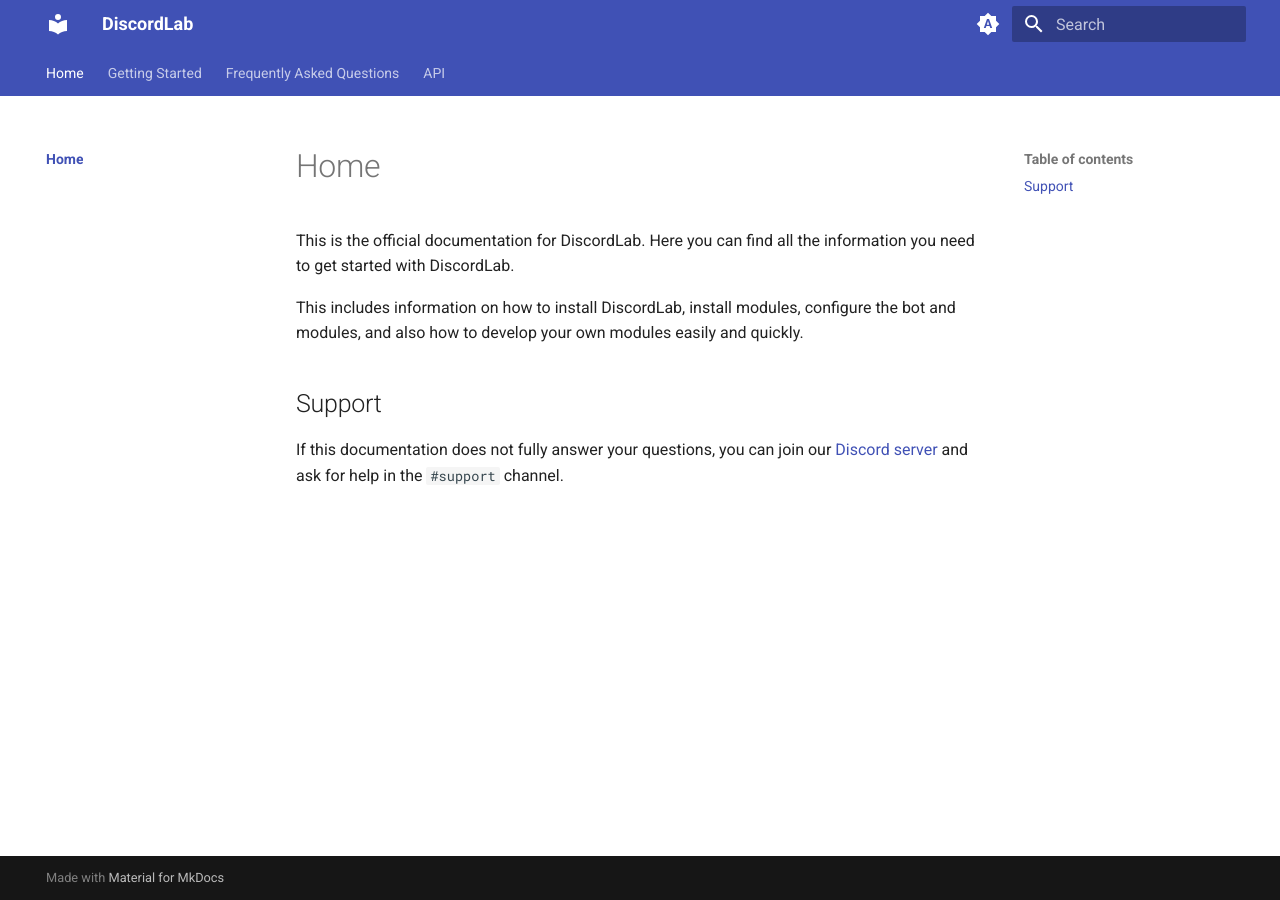
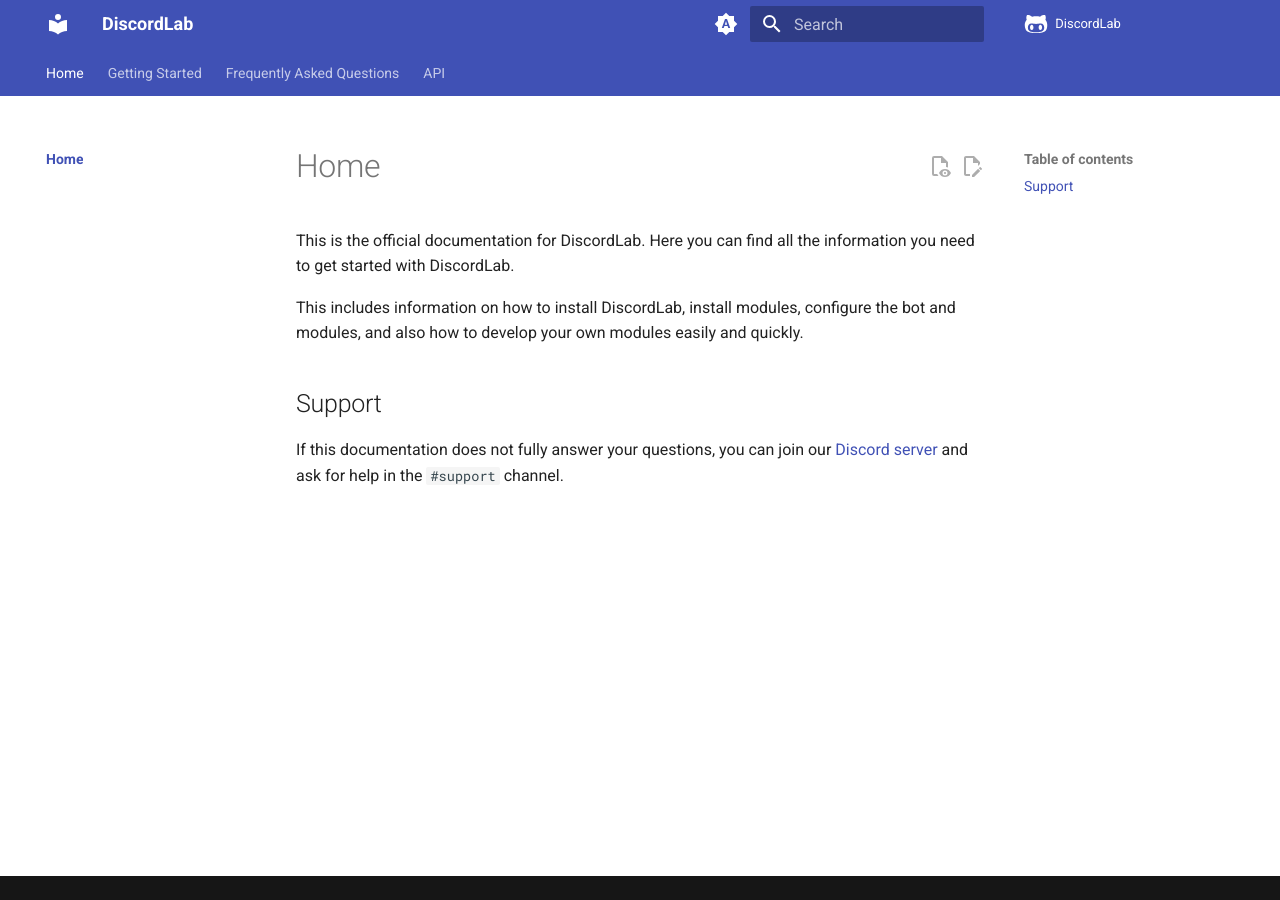
Before and after one commit to DiscordLabSCP/docs, an MkDocs documentation site: the page built from docs/index.md, in a window 1280 px wide. Built offline with MkDocs 1.6.1 and Material for MkDocs 9.7.7, drawn with Linux system fonts in a browser that asks for light colours; comment, search, counter and statistics services are not loaded.

Commit message:
feat: repo information

```diff
--- a/mkdocs.yml
+++ b/mkdocs.yml
@@ -1,7 +1,15 @@
 site_name: DiscordLab
 site_url: https://discordlab.jxtq.moe
+
+repo_name: DiscordLab
+repo_url: https://github.com/DiscordLabSCP/DiscordLab
+edit_uri: https://github.com/DiscordLabSCP/docs/edit/main/docs
+
 theme:
   name: material
+
+  icon:
+    repo: fontawesome/brands/github-alt
 
   features:
     # https://squidfunk.github.io/mkdocs-material/setup/setting-up-navigation/#setting-up-navigation
@@ -83,3 +91,6 @@ markdown_extensions:
   - pymdownx.superfences
   - attr_list
   - md_in_html
+
+extra:
+  generator: false
```
